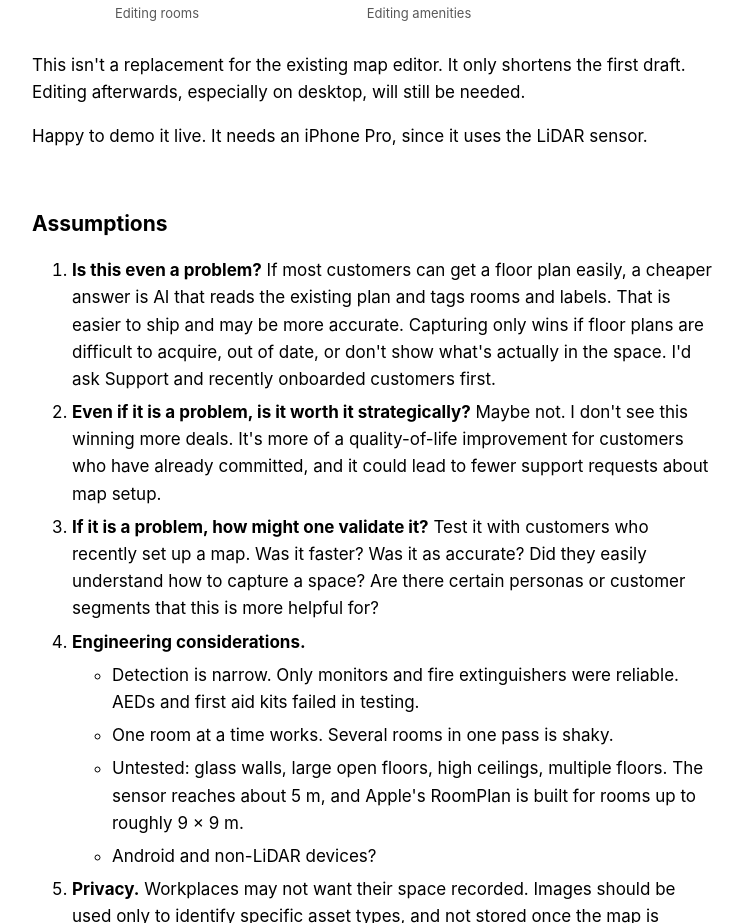
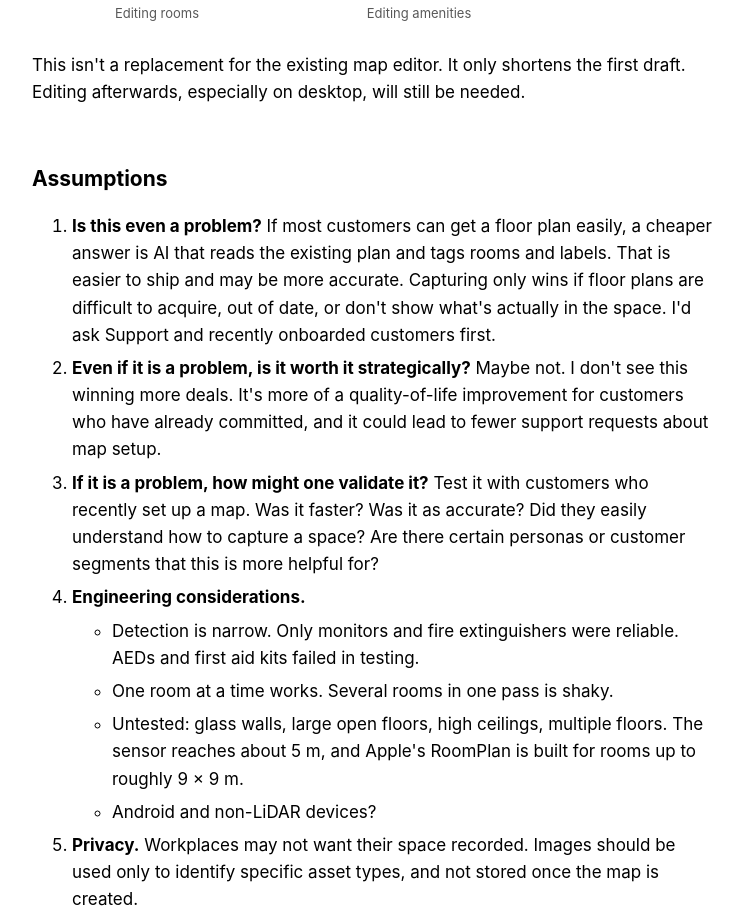
Before and after one commit to albertjfoo/workplace-map-prototype, a plain HTML site: page index.html in a window 1280 px wide. Shown: the part 4099-5022 px from the top of the page, without its empty margins (268-1011 px from the left). Drawn offline with Linux system fonts and the light colour scheme.

Commit message:
Remove the live demo line
Co-Authored-By: Claude Opus 5.5 <noreply@anthropic.com>

```diff
--- a/index.html
+++ b/index.html
@@ -79,7 +79,6 @@
 <div class="clips phone" data-clips="edit-rooms.gif|Editing rooms; edit-amenities.gif|Editing amenities"></div>
 
 <p>This isn't a replacement for the existing map editor. It only shortens the first draft. Editing afterwards, especially on desktop, will still be needed.</p>
-<p>Happy to demo it live. It needs an iPhone Pro, since it uses the LiDAR sensor.</p>
 
 <h2>Assumptions</h2>
 <ol>
```
